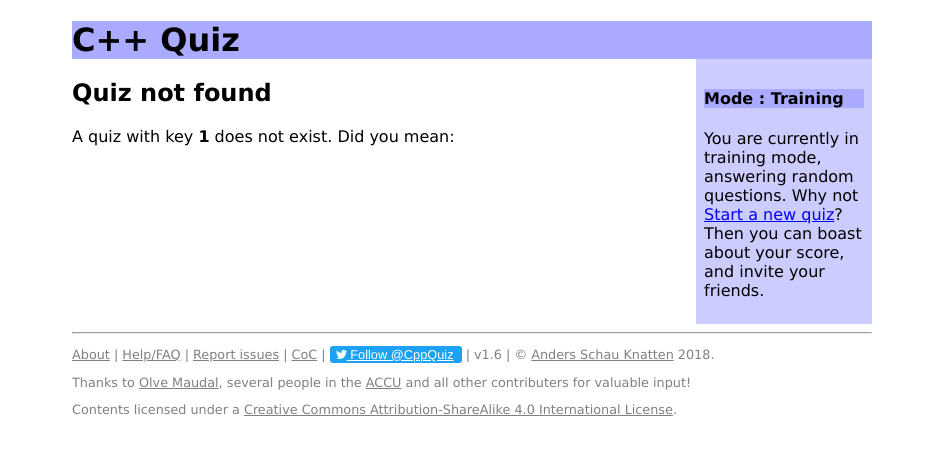
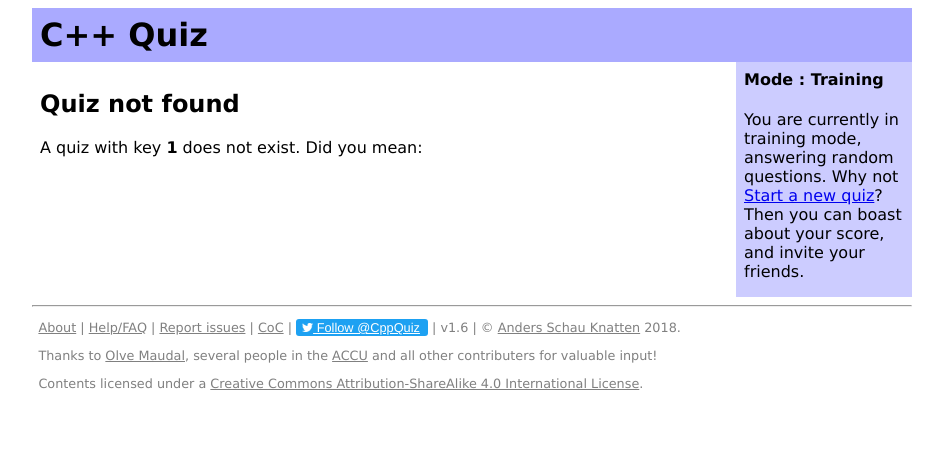
Before and after one commit to knatten/cppquiz, a Django app: page /q/1 in a window 1280 px wide. Shown: the top 455 px of the page, without its empty margins (168-1111 px from the left). Run offline with Django 3.2, Linux system fonts and the light colour scheme; data that the repository does not hold is empty; some libraries are stand-ins or nearby versions.

Commit message:
Make a bit more space in the design
Also clean up the css a bit while we're at it

```diff
--- a/cppquiz/quiz/static/quiz.css
+++ b/cppquiz/quiz/static/quiz.css
@@ -4,7 +4,7 @@
 }
 #content
 {
-    width:50em;
+    width:55em;
     margin-left:auto;
     margin-right:auto;
     padding:0;
@@ -12,36 +12,43 @@
 }
 #main_col
 {
-    padding:0;
+    padding:0.5em;
     border:0;
     margin:0;
     float:left;
-    width:39em;
+    width:43em;
 }
 #right_col
 {
-    padding:.5em;
+    padding:0 .5em 0 .5em;
     border:0;
     margin:0;
     float:left;
     width:10em;
     background-color:#ccf;
 }
+#right_col h4:first-of-type
+{
+    margin-top:0.5em;
+}
 hr.clear {
     clear:both;
     border:0;
 }
-h1
+#header
 {
     background-color:#aaf;
-    margin-bottom:0;
+    padding:0.5em;
+}
+#header h1 {
+    margin:0;
 }
 h1 a
 {
     text-decoration:none;
     color:black;
 }
-h2.preview, h2.giveup
+#giveup, #preview
 {
     background-color:#faa;
 }
@@ -49,48 +56,55 @@
 {
     white-space:pre-wrap;
 }
-.correct
+#correct
 {
     background-color:#8f8;
 }
-.correct code
+#correct code
 {
     font-family: "Courier New", Courier, monospace;
 }
-.incorrect
+#incorrect
 {
     background-color:#f88;
 }
-.hint
+#hint
 {
     background-color:#ff8;
 }
-h2.correct, h2.incorrect, h2.hint
+#correct, #incorrect, #hint, #giveup, #preview
 {
-    margin-bottom:0;
+    padding:0.5em;
+    margin:0 -0.5em 0 -0.5em;
 }
-div.correct p, div.incorrect p, div.hint p
+#hint h2, #correct h2, #incorrect h2, #giveup h2, #preview h2
 {
-    padding-top:0.5em;
-    margin-top:0;
+    margin:0;
+    padding:0;
 }
 h4.quiz_mode
 {
     background-color:#aaf;
 }
-.footer
+#footer
 {
     color:grey;
     font-size:0.8em;
+    padding:0 0.5em 0 0.5em;
 }
-.footer a
+#footer a
 {
     color:grey;
 }
-p#stats
+#stats
 {
   background-color:#ccf;
   margin:0;
+  padding:0.5em;
+}
+#stats p {
+    margin-top:.2em;
+    margin-bottom.2em;
 }
 .create_question textarea
 {
@@ -148,7 +162,7 @@
 .retracted_warning
 {
     background-color:#f55;
-    margin:0;
+    margin:-.5em;
     padding:.5em;
 }
 .show_previous_explanation
@@ -174,6 +188,6 @@
     padding: 1px 8px 1px 6px;
     font-family: "Helvetica Neue", Arial, sans-serif;
 }
-.footer a.twitter-follow {
+#footer a.twitter-follow {
     color: #fff;
 }
--- a/templates/base.html
+++ b/templates/base.html
@@ -69,11 +69,14 @@
 <strong>NOTE:</strong> This is the development site. Unless you are here specifically to test a certain feature, you probably want to visit <a href="http://cppquiz.org">the official site</a> instead.
 </p>
 {%endif%}
+<div id="header">
 <h1><a href="/">C++ Quiz</a></h1>
+</div>
 {%block content%}
 {%endblock%}
 <hr>
-<p class="footer">
+<div id="footer">
+<p>
 {%if user.is_staff%}
 <a href="/admin/">Admin</a> |
 {%endif%}
@@ -85,12 +88,13 @@
 v1.6 |
 © <a href="http://knatten.org">Anders Schau Knatten</a> {% now "Y"%}.
 </p>
-<p class="footer">
+<p>
 Thanks to <a href="http://www.pvv.org/~oma/cv.html">Olve Maudal</a>, several people in the <a href="http://accu.org/">ACCU</a> and all other contributers for valuable input!
 </p>
-<p class="footer">
+<p>
  Contents licensed under a <a rel="license" href="http://creativecommons.org/licenses/by-sa/4.0/">Creative Commons Attribution-ShareAlike 4.0 International License</a>.
 </p>
+</div>
 </div>
 <script type="text/javascript">
 
--- a/templates/quiz/answer.html
+++ b/templates/quiz/answer.html
@@ -2,7 +2,9 @@
 {%if correct_result%}
 {%include "quiz/correct.html"%}
 {%else%}
-<h2 class="incorrect">Incorrect!</h2>
-<div class="incorrect"><p> Try again: </p></div>
+<div id="incorrect">
+<h2>Incorrect!</h2>
+<p> Try again: </p>
+</div>
 {%endif%}
 {%endif%}
--- a/templates/quiz/correct.html
+++ b/templates/quiz/correct.html
@@ -1,6 +1,8 @@
 {%load quiz_extras%}
-<h2 class="correct">Correct!</h2>
-<div class="correct">
+<div id="correct">
+<h2 >Correct!</h2>
 {{question.explanation|to_html}}
 </div>
+<p>
 <a href="/quiz/random">Next question</a>
+</p>
--- a/templates/quiz/giveup.html
+++ b/templates/quiz/giveup.html
@@ -4,7 +4,9 @@
 
 <div id="main_col">
 
-<h2 class="giveup">You gave up!</h2>
+<div id="giveup">
+<h2>You gave up!</h2>
+</div>
 <p>That's ok, sometimes you just don't know. At least you gave it a few tries! Maybe <a href="/">try another one</a>?</p>
 <h3>Question</h3>
 {%include "quiz/question.html"%}
--- a/templates/quiz/hint.html
+++ b/templates/quiz/hint.html
@@ -1,6 +1,6 @@
 {%load quiz_extras%}
-<h2 class="hint">Hint:</h2>
-<div class="hint">
+<div id="hint">
+<h2>Hint:</h2>
 <p>
 {{question.hint|to_html}}
 </p>
--- a/templates/quiz/mode.html
+++ b/templates/quiz/mode.html
@@ -1,4 +1,4 @@
-<h4 class="quiz_mode">Mode :
+<h4>Mode :
 {%if quiz_in_progress%}
     Quiz
     </h4>
--- a/templates/quiz/preview.html
+++ b/templates/quiz/preview.html
@@ -4,7 +4,9 @@
 
 <div id="main_col">
 
-<h2 class="preview">Question Preview!</h2>
+<div id="preview">
+<h2>Question Preview!</h2>
+</div>
 {%include "quiz/question.html"%}
 <h2>Answer</h2>
 <p>
--- a/templates/quiz/quiz.html
+++ b/templates/quiz/quiz.html
@@ -2,7 +2,7 @@
 {%load quiz_extras%}
 {%block content%}
 <p id="stats">
-You are taking quiz <a href="http://{{request.get_host}}{{request.path}}">{{request.get_host}}{{request.path}}</a>.<br>
+You are taking quiz <a href="http://{{request.get_host}}{{request.path}}">{{request.get_host}}{{request.path}}</a>.
 After {{quiz_in_progress.nof_answered_questions}} of {{quiz_in_progress.get_total_nof_questions}} questions, you have {{quiz_in_progress.score|floatformat:2}} <abbr title="1 point per correct question, but -0.5 points if you used a hint, and /2 for each wrong attempt.".>points</abbr>.
 </p>
 
```
